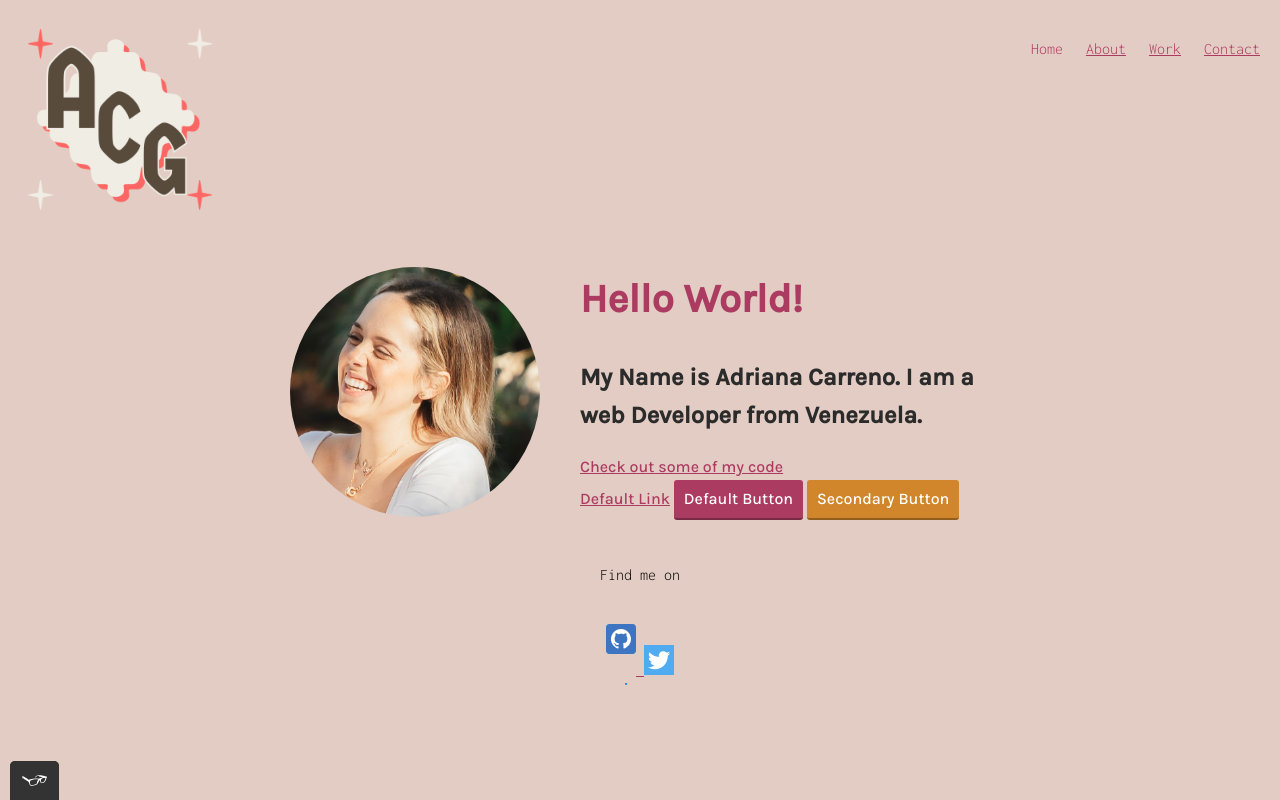
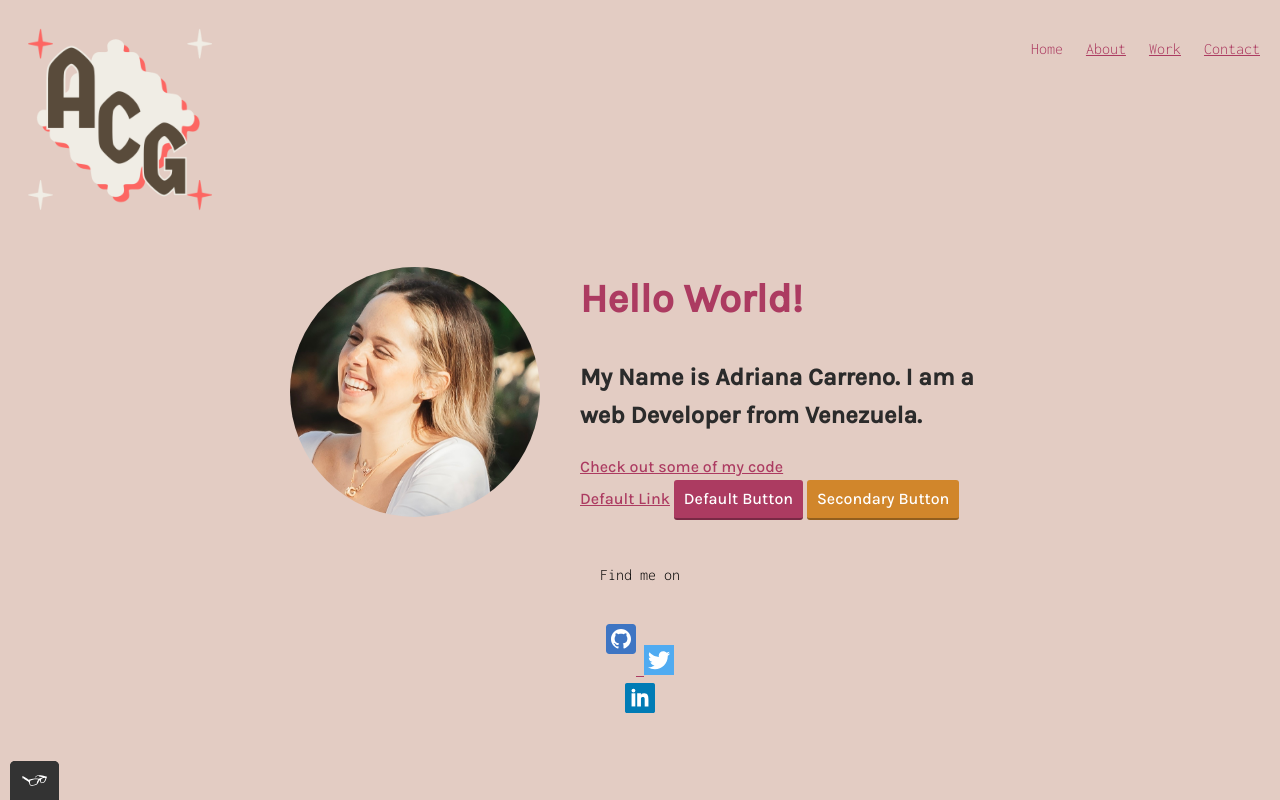
Before and after one commit to adriviris/portfolio-website, a plain HTML site: page index.html in a window 1280 px wide. Drawn offline with nearby package versions, Linux system fonts and the light colour scheme.

Commit message:
Removed on linkedin
enable-background="new 0 0 32 32"

```diff
--- a/index.html
+++ b/index.html
@@ -80,7 +80,7 @@ Whatever you add, group it with div's... keep things nice and organized -->
     <!--LinkedIn logo-->
     <a href="https://www.linkedin.com/in/adrianacarreno/">
       <xml version="1.0" ><!DOCTYPE svg  PUBLIC '-//W3C//DTD SVG 1.0//EN'  'http://www.w3.org/TR/2001/REC-SVG-20010904/DTD/svg10.dtd'>
-        <svg enable-background="new 0 0 32 32" height="30" id="Layer_1" version="1.0" viewBox="0 0 455.731 455.731" width="30” xml:space="preserve" xmlns="http://www.w3.org/2000/svg" xmlns:xlink="http://www.w3.org/1999/xlink"><g>
+        <svg  height="30" id="Layer_1" version="1.0" viewBox="0 0 32 32" width="30” xml:space="preserve" xmlns="http://www.w3.org/2000/svg" xmlns:xlink="http://www.w3.org/1999/xlink"><g>
           <path d="M32,30c0,1.104-0.896,2-2,2H2c-1.104,0-2-0.896-2-2V2c0-1.104,0.896-2,2-2h28c1.104,0,2,0.896,2,2V30z" fill="#007BB5"/><g>
             <rect fill="#FFFFFF" height="14" width="4" x="7" y="11"/>
             <path d="M20.499,11c-2.791,0-3.271,1.018-3.499,2v-2h-4v14h4v-8c0-1.297,0.703-2,2-2c1.266,0,2,0.688,2,2v8h4v-7    C25,14,24.479,11,20.499,11z" fill="#FFFFFF"/><circle cx="9" cy="8" fill="#FFFFFF" r="2"/></g></g><g/><g/><g/><g/><g/><g/>
```
